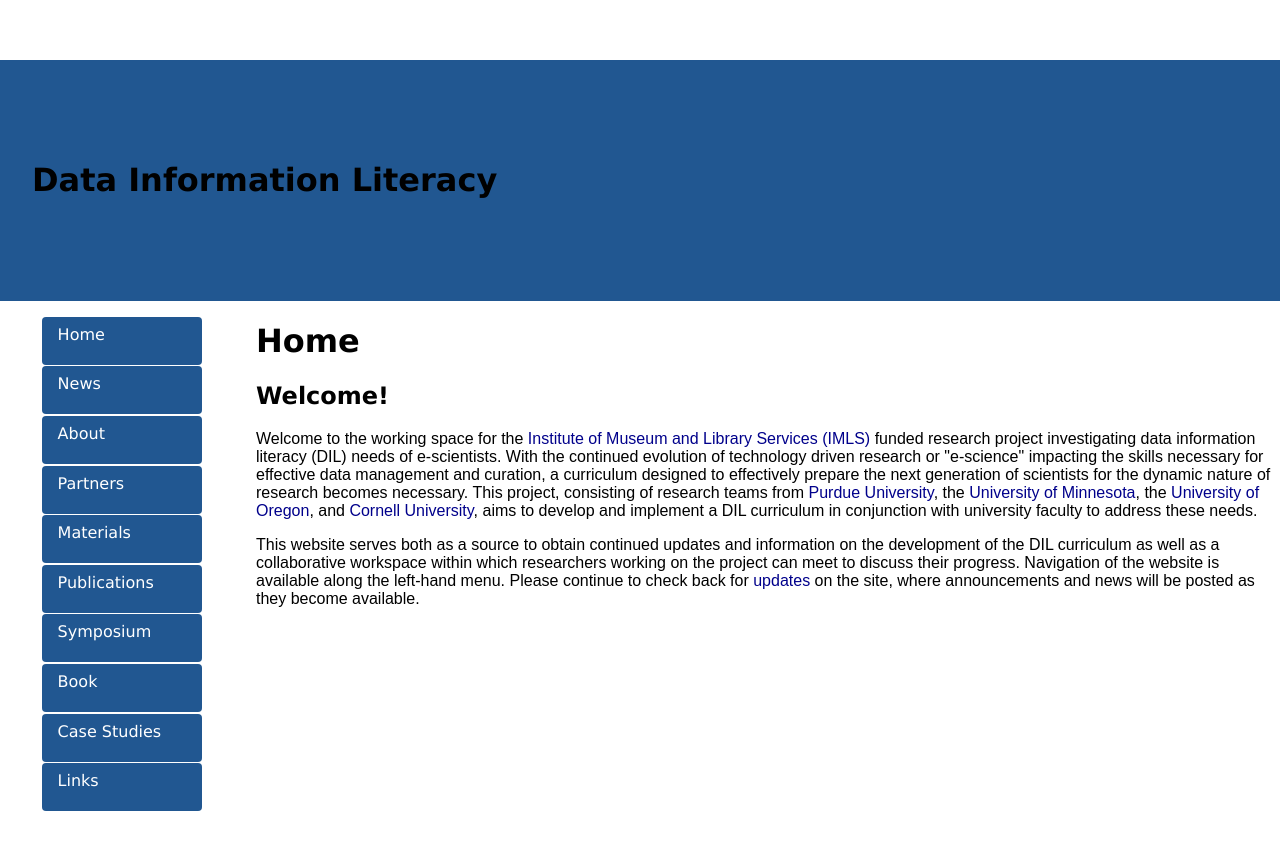
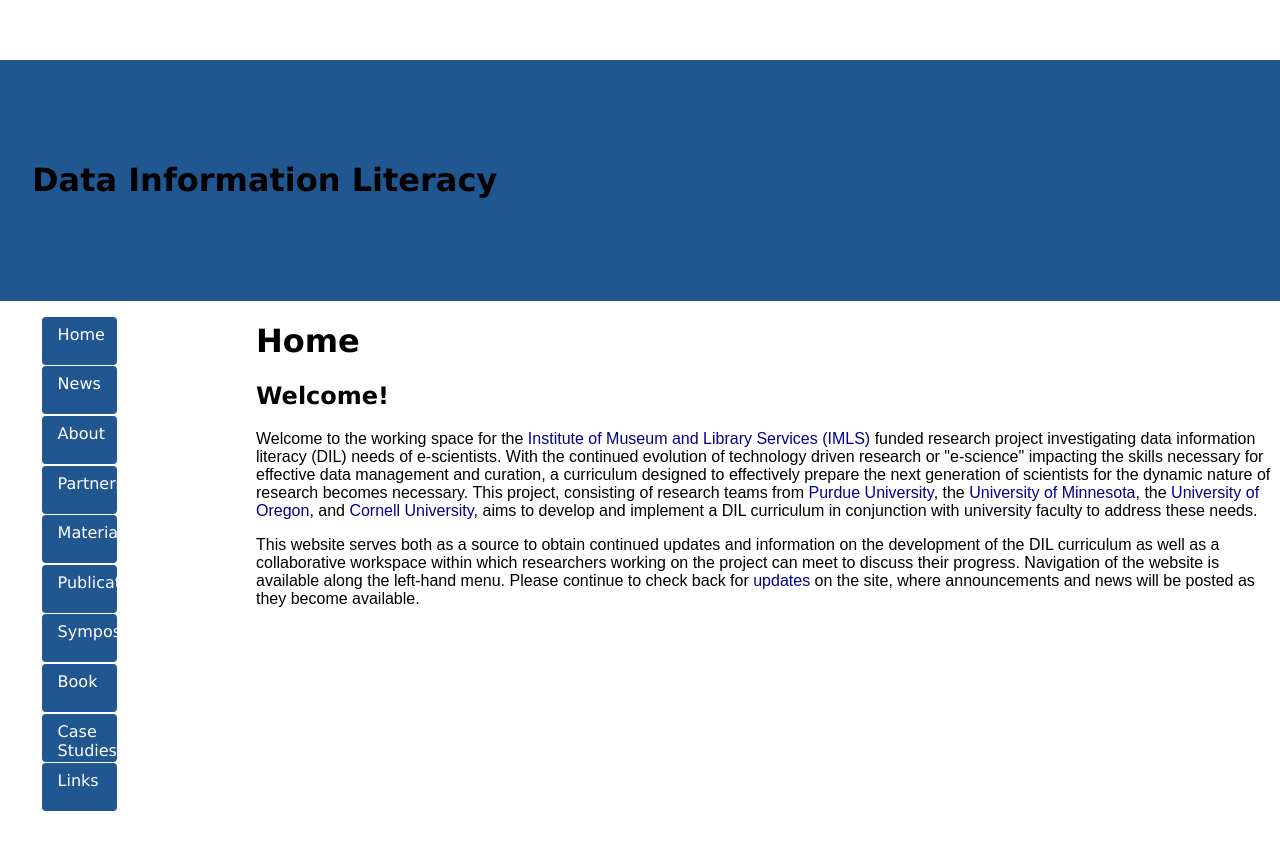
Before and after one commit to datainfolit/datainfolit, a Jekyll site: the page built from index.html, in a window 1280 px wide. Shown: the top 850 px of the page. Built offline with Jekyll 4.4.1, drawn with Linux system fonts in a browser that asks for light colours.

Commit message:
Update main.css

```diff
--- a/css/main.css
+++ b/css/main.css
@@ -30,7 +30,7 @@ nav ul li {
 }
 nav a {
     display: block;
-    width: 8em;
+    width: 20%;
     height: 2em;
 }
 nav a:hover {
```
